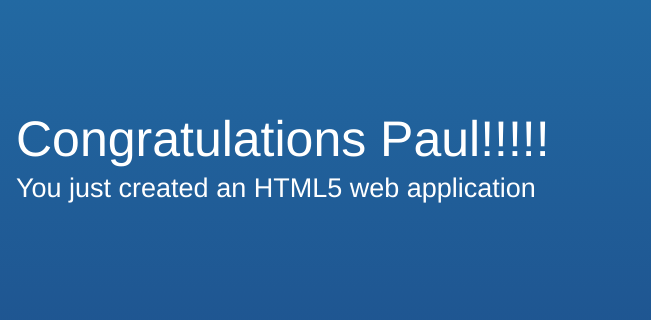
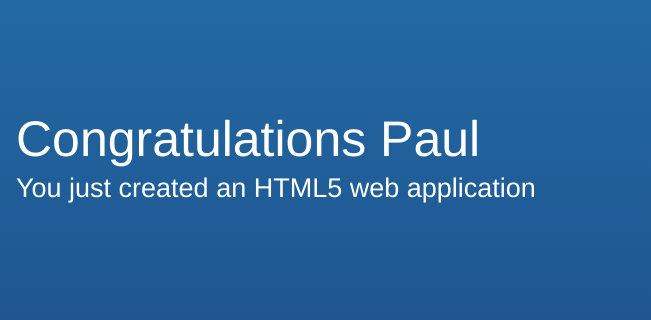
Before and after one commit to paulmcn23/static.paulaws.com, a plain HTML site: page index.html in a window 1280 px wide. Shown: the part 171-491 px from the top of the page, 629-1280 px from the left. Drawn offline with Linux system fonts and the light colour scheme.

Commit message:
test change

```diff
--- a/index.html
+++ b/index.html
@@ -58,7 +58,7 @@
         <div class="message">
             <a class="twitter-link" href="https://twitter.com/home/?status=I%20created%20a%20project%20with%20AWS%20CodeStar!%20%23AWS%20%23AWSCodeStar%20https%3A%2F%2Faws.amazon.com%2Fcodestar"><img src="img/tweet.svg" /></a>
             <div class="text">
-                <h1>Congratulations Paul!!!!!</h1>
+                <h1>Congratulations Paul</h1>
                 <h2>You just created an HTML5 web application</h2>
             </div>
         </div>
```
